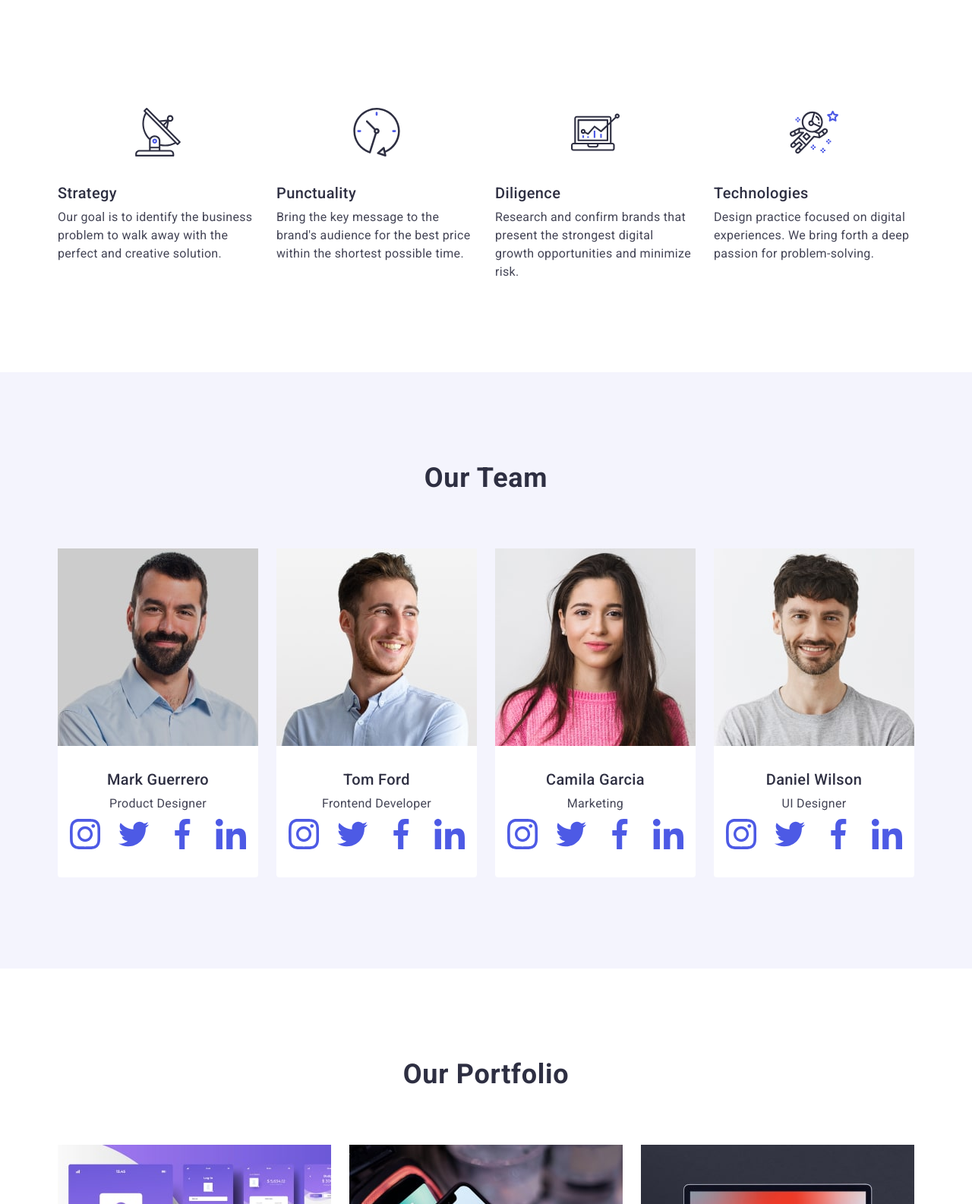
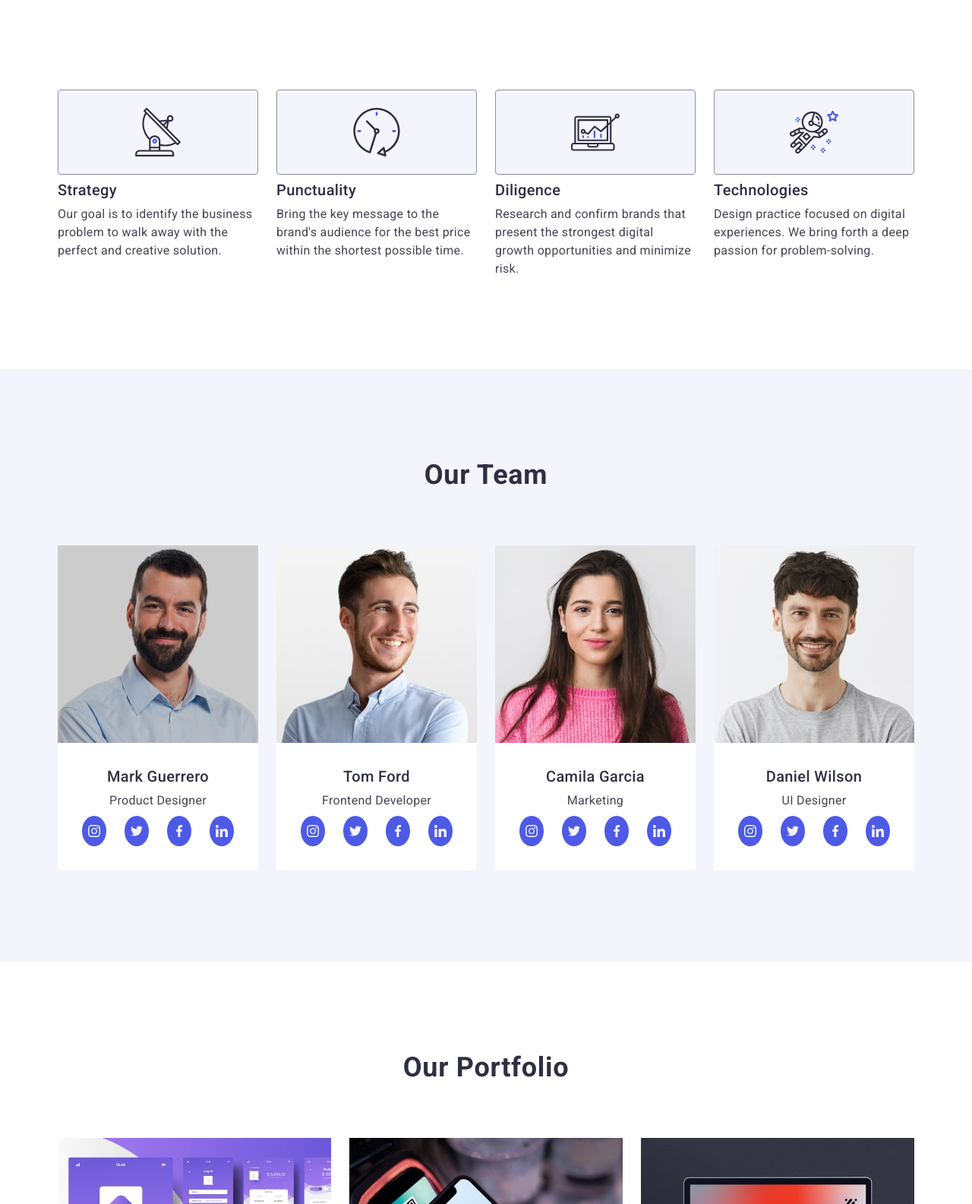
Before and after one commit to valeriiasysenko/goit-markup-hw-04, a plain HTML site: page index.html in a window 1280 px wide. Shown: the part 675-2260 px from the top of the page at 76% size. Drawn offline with nearby package versions, Linux system fonts and the light colour scheme.

Commit message:
corrected errors

```diff
--- a/css/styles.css
+++ b/css/styles.css
@@ -39,8 +39,6 @@ img{
 .header-container{
     display: flex;
     align-items: center;
-    padding-top: 24px;
-    padding-bottom: 24px;
 }
 .navigation {
     display: flex;
@@ -81,10 +79,15 @@ img{
     border-radius: 2px;
     width: 100%;
     height: 4px;
-    background: #404bbf;
+    background-color: #404bbf;
     display: block;
     position: absolute;
-    bottom: -28px;
+    left: 0;
+    bottom: -1px;
+
+}
+.navigation-link .active{
+    color: #404bbf;
 }
 .navigation-link {
     font-weight: 500;
@@ -94,6 +97,8 @@ img{
     color: #2e2f42;
     position: relative;
     transition: color 250ms cubic-bezier(0.4, 0, 0.2, 1);
+    padding: 24px 0;
+    display: block;
 }
 .navigation-link:hover{
     color: #404bbf;
@@ -129,6 +134,9 @@ img{
     color: #404bbf;
 }
 .contacts-link:focus{
+    color: #404bbf;
+}
+.active{
     color: #404bbf;
 }
 /*-----------------------Section-first----------------*/
@@ -176,7 +184,7 @@ img{
     border: none;
     margin-left: auto;
     margin-right: auto;
-    transition: color 250ms cubic-bezier(0.4, 0, 0.2, 1);
+    transition: background-color 250ms cubic-bezier(0.4, 0, 0.2, 1);
 }
 .container-buttom{
 
@@ -192,7 +200,14 @@ img{
 .section-quality {}
 
 .container-icon{
-    padding: 24px 100px;
+    border: 1px solid #8e8f99;
+    border-radius: 4px;
+    width: 264px;
+    height: 112px;
+    display: flex;
+    align-items: center;
+    justify-content: center;
+    background-color: #f4f4fd;
 }
 .quality-item-icon{
 
@@ -253,20 +268,39 @@ img{
     margin: 0 auto 72px auto;
 }
 .team-icon-item{
-    fill: #4d5ae5;
-    transition: fill 250ms cubic-bezier(0.4, 0, 0.2, 1);
+    width: 40px;
+    height: 40px;
 }
-.team-icon-item:hover{
-    fill: #31d0aa;;
+.team-icon-link{
+    height: 100%;
+    width: 100%;
+    border-radius: 50%;
+    background-color: #4d5ae5;
+    display: flex;
+    align-items: center;
+    justify-content: center;
+    transition: background-color 250ms cubic-bezier(0.4, 0, 0.2, 1);
+}
+.team-icon-link:hover{
+    background-color: #404bbf;
+}
+.team-icon-link:focus{
+    background-color: #404bbf;
+}
+.team-icon{
+    fill: #f4f4fd;
 }
 .team-icon-list{
     display: flex;
-    column-gap: 24px;
+    align-items: center;
+    justify-content: center;
+    gap: 24px;
 }
 .team-list {
     display: flex;
     gap: 24px;
 }
+
 
 .team-item {
     background-color: #FFFFFF;
@@ -293,7 +327,7 @@ img{
         margin-bottom: 8px;
 }
 .team-container{
-    padding: 32px 16px;
+    padding: 32px;
 }
 .team-text {
         font-weight: 400;
@@ -391,7 +425,6 @@ img{
     background: #2e2f42;
     padding-top: 100px;
     padding-bottom: 100px;
-    padding-left: 168px;
 }
 .container-footer{
 
@@ -428,14 +461,6 @@ img{
         color: #f4f4fd;
         width: 264px;
 }
-.footer-icon-item{
-    fill: #4d5ae5;
-    transition: fill 250ms cubic-bezier(0.4, 0, 0.2, 1);
-
-}
-.footer-icon-item:hover{
-    fill: #31d0aa;
-}
 .footer-social-text{
     font-family: "Roboto", sans-serif;
         font-weight: 500;
@@ -459,3 +484,25 @@ img{
     margin-right: 120px;
 
 }
+
+.footer-icon-link{
+    height: 100%;
+    width: 100%;
+    border-radius: 50%;
+    background-color: #4d5ae5;
+    display: flex;
+    align-items: center;
+    justify-content: center;
+    transition: background-color 250ms cubic-bezier(0.4, 0, 0.2, 1);
+}
+.footer-icon-item{
+    width: 40px;
+    height: 40px;
+}
+.fotter-icon-link:hover {
+    background-color: #404bbf;
+}
+
+.footer-icon-link:focus {
+    background-color: #404bbf;
+}
--- a/index.html
+++ b/index.html
@@ -75,10 +75,10 @@
                                 <h3 class="team-subtitle">Mark Guerrero</h3>
                                 <p class="team-text">Product Designer</p>
                                 <ul class="team-icon-list">
-                                    <li class="team-icon-item"><svg class="team-icon" width="40" height="40"><use href="./images/symbol-defs.svg#icon-instagram-icon"></use></svg></li>
-                                    <li  class="team-icon-item"><svg class="team-icon" width="40" height="40"><use href="./images/symbol-defs.svg#icon-twitter-icon"></use></svg></li>
-                                    <li class="team-icon-item"><svg class="team-icon" width="40" height="40"><use href="./images/symbol-defs.svg#icon-facebook-icon"></use></svg></li>
-                                    <li class="team-icon-item"><svg class="team-icon" width="40" height="40"><use href="./images/symbol-defs.svg#icon-linkedin-icon"></use></svg></li>
+                                    <li class="team-icon-item"><a class="team-icon-link"><svg class="team-icon" width="16" height="16"><use href="./images/symbol-defs.svg#icon-instagram-icon"></use></svg></a></li>
+                                    <li  class="team-icon-item"><a class="team-icon-link"><svg class="team-icon" width="16" height="16"><use href="./images/symbol-defs.svg#icon-twitter-icon"></use></svg></a></li>
+                                    <li class="team-icon-item"><a class="team-icon-link"><svg class="team-icon" width="16" height="16"><use href="./images/symbol-defs.svg#icon-facebook-icon"></use></svg></a></li>
+                                    <li class="team-icon-item"><a class="team-icon-link"><svg class="team-icon" width="16" height="16"><use href="./images/symbol-defs.svg#icon-linkedin-icon"></use></svg></a></li>
                                 </ul>
                             </div>
                         </li>
@@ -89,24 +89,32 @@
                                 <p class="team-text">Frontend Developer</p>
                                <ul class="team-icon-list">
                                     <li  class="team-icon-item">
-                                        <svg class="team-icon" width="40" height="40">
+                                       <a class="team-icon-link">
+                                            <svg class="team-icon" width="16" height="16">
                                                 <use href="./images/symbol-defs.svg#icon-instagram-icon"></use>
                                             </svg>
+                                       </a>
                                     </li>
                                     <li class="team-icon-item">
-                                        <svg class="team-icon" width="40" height="40">
+                                        <a class="team-icon-link">
+                                            <svg class="team-icon" width="16" height="16">
                                                 <use href="./images/symbol-defs.svg#icon-twitter-icon"></use>
                                             </svg>
+                                        </a>
                                     </li>
                                     <li class="team-icon-item">
-                                        <svg class="team-icon" width="40" height="40">
+                                       <a class="team-icon-link">
+                                            <svg class="team-icon" width="16" height="16">
                                                 <use href="./images/symbol-defs.svg#icon-facebook-icon"></use>
                                             </svg>
+                                       </a>
                                     </li>
                                     <li class="team-icon-item">
-                                        <svg class="team-icon" width="40" height="40">
+                                       <a class="team-icon-link">
+                                            <svg class="team-icon" width="16" height="16">
                                                 <use href="./images/symbol-defs.svg#icon-linkedin-icon"></use>
                                             </svg>
+                                       </a>
                                     </li>
                                </ul>
                             </div>
@@ -118,24 +126,32 @@
                                 <p class="team-text">Marketing</p>
                                <ul class="team-icon-list">
                                     <li  class="team-icon-item">
-                                        <svg class="team-icon" width="40" height="40">
+                                       <a class="team-icon-link">
+                                            <svg class="team-icon" width="16" height="16">
                                                 <use href="./images/symbol-defs.svg#icon-instagram-icon"></use>
                                             </svg>
+                                       </a>
                                     </li>
                                    <li class="team-icon-item">
-                                        <svg class="team-icon" width="40" height="40">
+                                       <a class="team-icon-link">
+                                            <svg class="team-icon" width="16" height="16">
                                                 <use href="./images/symbol-defs.svg#icon-twitter-icon"></use>
                                             </svg>
+                                       </a>
                                    </li>
                                     <li class="team-icon-item">
-                                        <svg class="team-icon" width="40" height="40">
+                                        <a class="team-icon-link">
+                                            <svg class="team-icon" width="16" height="16">
                                                 <use href="./images/symbol-defs.svg#icon-facebook-icon"></use>
                                             </svg>
+                                        </a>
                                     </li>
                                     <li class="team-icon-item">
-                                        <svg class="team-icon" width="40" height="40">
+                                       <a class="team-icon-link">
+                                            <svg class="team-icon" width="16" height="16">
                                                 <use href="./images/symbol-defs.svg#icon-linkedin-icon"></use>
                                             </svg>
+                                       </a>
                                     </li>
                                </ul>
                             </div>
@@ -147,24 +163,32 @@
                                 <p class="team-text">UI Designer</p>
                                 <ul class="team-icon-list">
                                     <li class="team-icon-item">
-                                        <svg class="team-icon" width="40" height="40">
+                                       <a class="team-icon-link">
+                                            <svg class="team-icon" width="16" height="16">
                                                 <use href="./images/symbol-defs.svg#icon-instagram-icon"></use>
                                             </svg>
+                                       </a>
                                     </li>
                                     <li class="team-icon-item">
-                                        <svg class="team-icon" width="40" height="40">
+                                        <a class="team-icon-link">
+                                            <svg class="team-icon" width="16" height="16">
                                                 <use href="./images/symbol-defs.svg#icon-twitter-icon"></use>
                                             </svg>
+                                        </a>
                                     </li>
                                     <li class="team-icon-item">
-                                        <svg class="team-icon" width="40" height="40">
+                                        <a class="team-icon-link">
+                                            <svg class="team-icon" width="16" height="16">
                                                 <use href="./images/symbol-defs.svg#icon-facebook-icon"></use>
                                             </svg>
+                                        </a>
                                     </li>
                                     <li class="team-icon-item">
-                                        <svg class="team-icon" width="40" height="40">
+                                       <a class="team-icon-link">
+                                            <svg class="team-icon" width="16" height="16">
                                                 <use href="./images/symbol-defs.svg#icon-linkedin-icon"></use>
                                             </svg>
+                                       </a>
                                     </li>
                                 </ul>
                             </div>
@@ -241,7 +265,7 @@
             </section>
         </main>
         <footer class="footer">
-            <div class="container-footer">
+            <div class="container-footer container">
                 <div class="container-link-logo">
                     <a class="footer-link" href="./index.html">Web<span class="footer-logo">Studio</span></a>
                     <p class="footer-text">Increase the flow of customers and sales for your business with digital marketing & growth solutions.</p>
@@ -250,24 +274,32 @@
                     <h4 class="footer-social-text">Social media</h4>
                     <ul class="footer-list">
                         <li class="footer-icon-item">
-                            <svg class="team-icon" width="40" height="40">
+                            <a class="footer-icon-link">
+                                <svg class="team-icon" width="16" height="16">
                                     <use href="./images/symbol-defs.svg#icon-instagram-icon"></use>
                                 </svg>
+                            </a>
                         </li>
                         <li class="footer-icon-item">
-                            <svg class="team-icon" width="40" height="40">
+                            <a class="footer-icon-link">
+                                <svg class="team-icon" width="16" height="16">
                                     <use href="./images/symbol-defs.svg#icon-twitter-icon"></use>
                                 </svg>
+                            </a>
                         </li>
                         <li class="footer-icon-item">
-                            <svg class="team-icon" width="40" height="40">
+                            <a class="footer-icon-link">
+                                <svg class="team-icon" width="16" height="16">
                                     <use href="./images/symbol-defs.svg#icon-facebook-icon"></use>
                                 </svg>
+                            </a>
                         </li>
                         <li class="footer-icon-item">
-                            <svg class="team-icon" width="40" height="40">
+                            <a class="footer-icon-link">
+                                <svg class="team-icon" width="16" height="16">
                                     <use href="./images/symbol-defs.svg#icon-linkedin-icon"></use>
                                 </svg>
+                            </a>
                         </li>
                     </ul>
                 </div>
```
Lines whose indentation alone changed are shown as unchanged.
